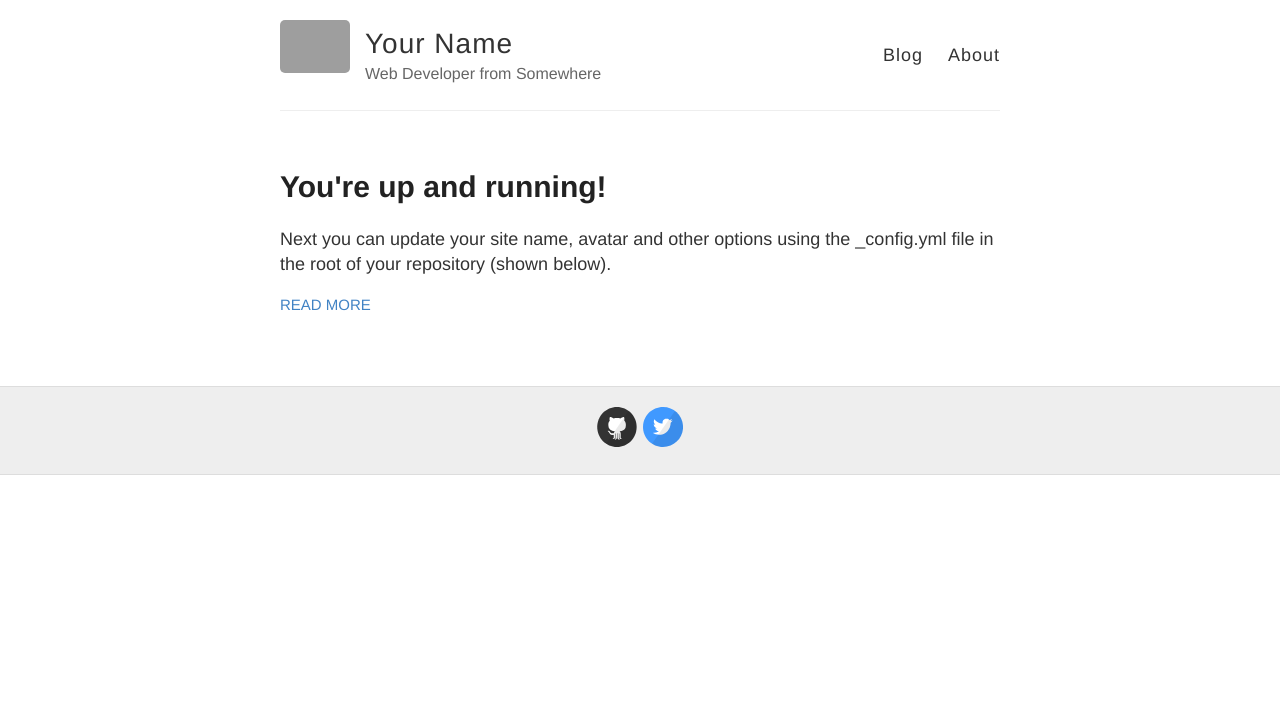
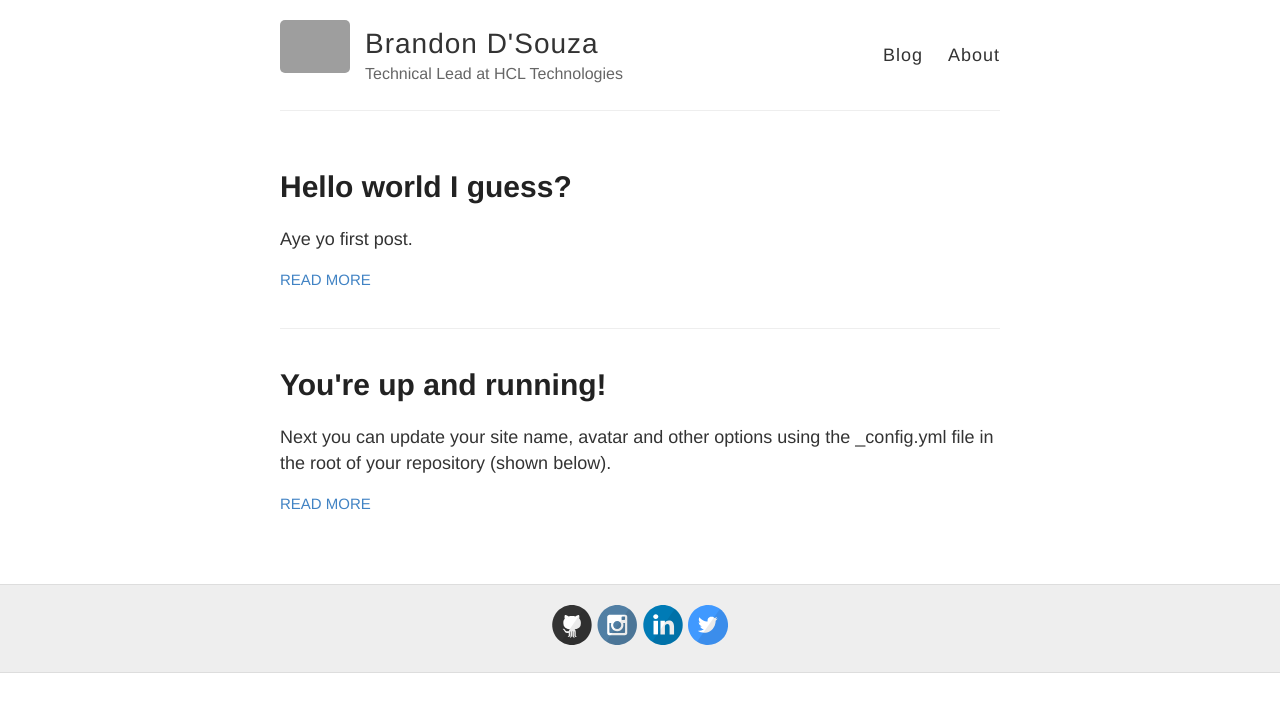
Before and after one commit to brandondsz/brandondsz.github.io, a Jekyll site: the page built from index.html, in a window 1280 px wide. Shown: the top 712 px of the page. Built offline with Jekyll 4.4.1, drawn with Linux system fonts in a browser that asks for light colours; grey boxes are pictures that could not be loaded.

Commit message:
first post

```diff
--- a/_config.yml
+++ b/_config.yml
@@ -3,10 +3,10 @@
 #
 
 # Name of your site (displayed in the header)
-name: Your Name
+name: Brandon D'Souza
 
 # Short bio or description (displayed in the header)
-description: Web Developer from Somewhere
+description: Technical Lead at HCL Technologies
 
 # URL of your avatar or profile pic (you could use your GitHub profile pic)
 avatar: https://raw.githubusercontent.com/barryclark/jekyll-now/master/images/jekyll-logo.png
@@ -21,12 +21,12 @@ footer-links:
   email:
   facebook:
   flickr:
-  github: barryclark/jekyll-now
-  instagram:
-  linkedin:
+  github: brandondsz
+  instagram: brandondsz
+  linkedin: in/brandondsz
   pinterest:
   rss: # just type anything here for a working RSS icon
-  twitter: jekyllrb
+  twitter: brandondsz
   stackoverflow: # your stackoverflow profile, e.g. "users/50476/bart-kiers"
   youtube: # channel/<your_long_string> or user/<user-name>
   googleplus: # anything in your profile username that comes after plus.google.com/
--- /dev/null
+++ b/_posts/2021-5-5-Hello-World-First-Post.md
@@ -0,0 +1,6 @@
+---
+layout: post
+title: Hello world I guess?
+---
+
+Aye yo first post.
```
